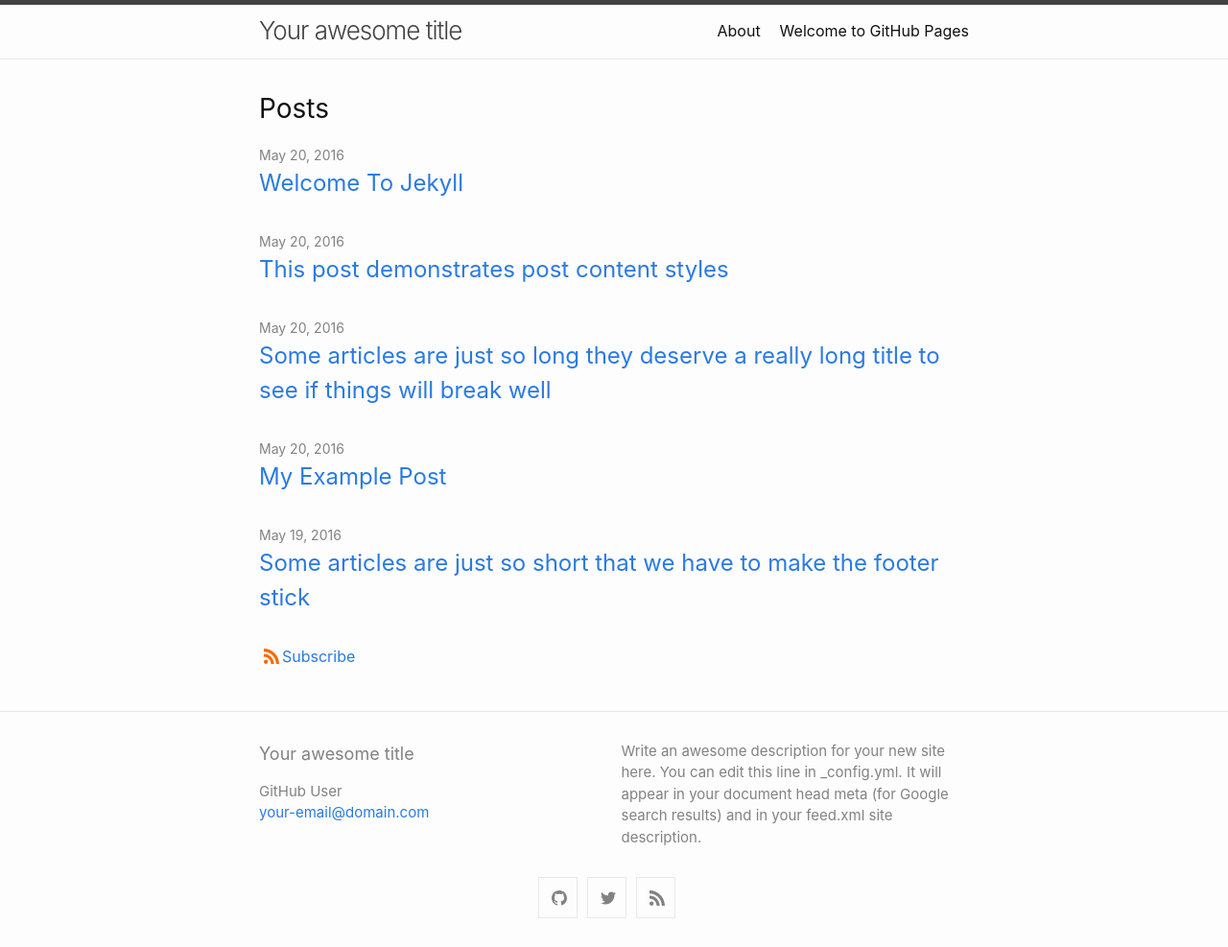
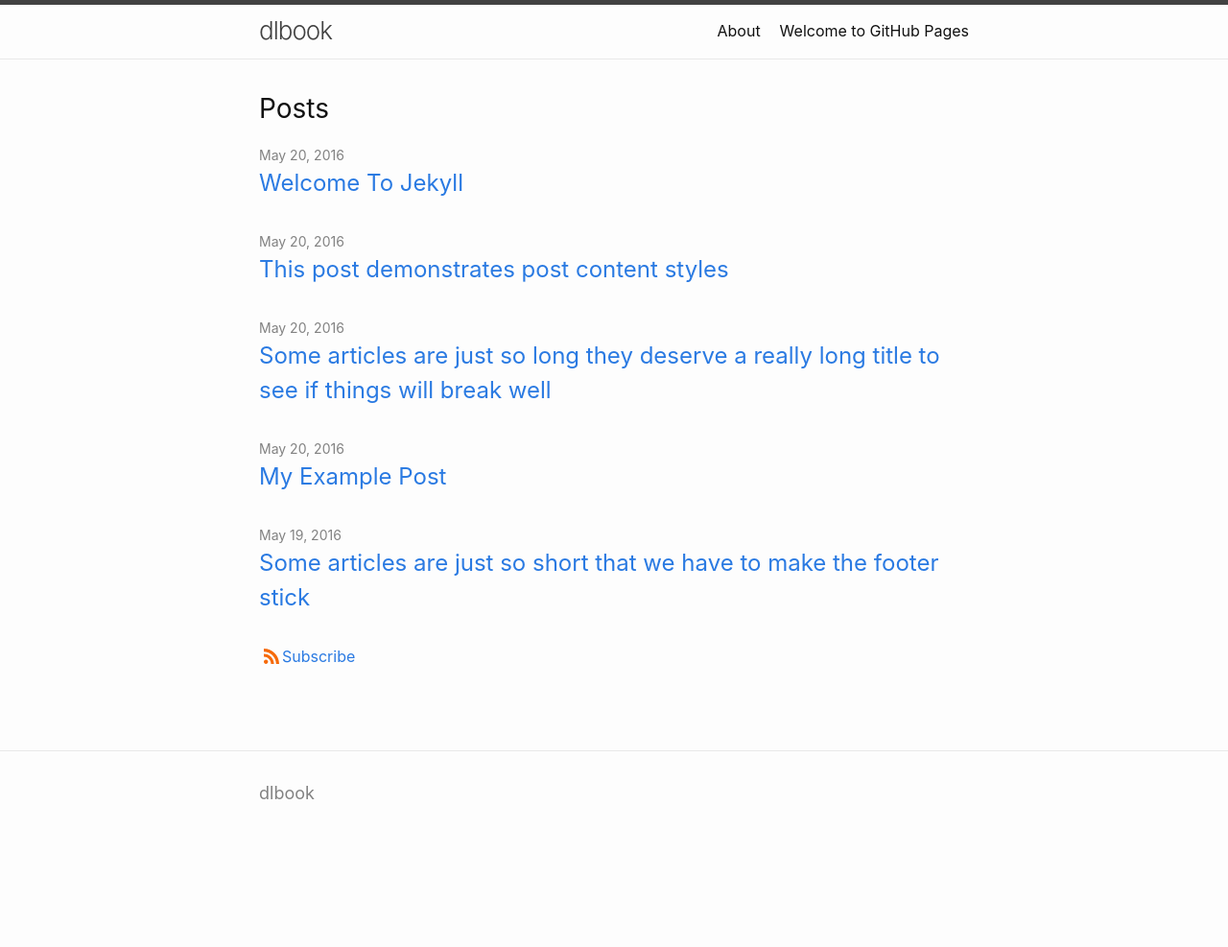
Before and after one commit to vmkazakoff/dlbook, a Jekyll site: the page built from index.md, in a window 1280 px wide. Shown: the whole page at 96% size. Built offline with Jekyll 4.4.1, drawn with Linux system fonts in a browser that asks for light colours; after the commit the page ends 900 px from its top, so only the background shows below that.

Commit message:
Update _config.yml

```diff
--- a/_config.yml
+++ b/_config.yml
@@ -1,52 +1,6 @@
-title: Your awesome title
-author: GitHub User
-email: your-email@domain.com
-description: > # this means to ignore newlines until "show_excerpts:"
-  Write an awesome description for your new site here. You can edit this
-  line in _config.yml. It will appear in your document head meta (for
-  Google search results) and in your feed.xml site description.
-
-show_excerpts: false # set to true to show excerpts on the homepage
-
-# Minima date format
-# refer to https://shopify.github.io/liquid/filters/date/ if you want to customize this
-minima:
-  date_format: "%b %-d, %Y"
-
-  # generate social links in footer
-  social_links:
-    twitter: jekyllrb
-    github:  jekyll
-    rss: rss
-    # dribbble: jekyll
-    # facebook: jekyll
-    # flickr:   jekyll
-    # instagram: jekyll
-    # linkedin: jekyll
-    # pinterest: jekyll
-    # youtube: jekyll
-    # youtube_channel: UC8CXR0-3I70i1tfPg1PAE1g
-    # youtube_channel_name: CloudCannon
-    # telegram: jekyll
-    # googleplus: +jekyll
-    # microdotblog: jekyll
-    # keybase: jekyll
-
-    # Mastodon instances
-    # mastodon:
-    # - username: jekyll
-    #   instance: example.com
-    # - username: jekyll2
-    #   instance: example.com
-
-# If you want to link only specific pages in your header, uncomment
-# this and add the path to the pages in order as they should show up
-#header_pages:
-# - about.md
-
 # Build settings
 theme: minima
 
-plugins:
- - jekyll-feed
- - jekyll-seo-tag
+# Minima date format
+minima:
+  date_format: "%b %-d, %Y"
```
